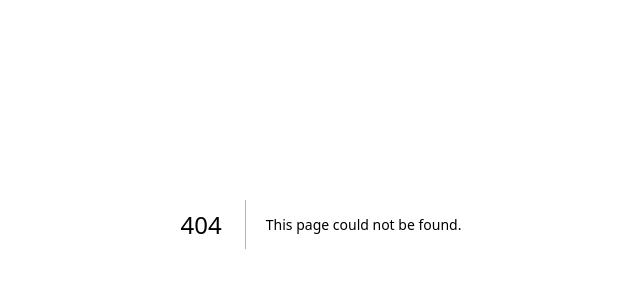
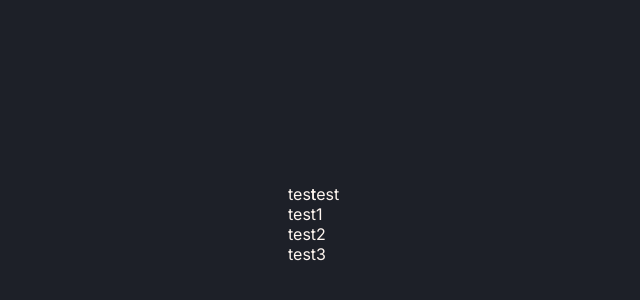
Before and after one commit to jasmine-dragons/tempo, a Next.js app in the folder client/: page /review in a window 1280 px wide. Before the commit this address had no page. Shown: the part 176-476 px from the top of the page, without its empty margins (319-959 px from the left). Built offline with nearby package versions, Linux system fonts and the light colour scheme.

Commit message:
add hardcoded review tab

```diff
--- /dev/null
+++ b/client/src/app/review/page.module.scss
@@ -0,0 +1,6 @@
+@use "src/styles/vars.scss" as vars;
+
+.container {
+    display: grid;
+    grid-template-columns: 35% auto;
+}
--- /dev/null
+++ b/client/src/app/review/page.tsx
@@ -0,0 +1,30 @@
+"use client"
+import ReviewTab from "@/components/ReviewTab";
+import styles from "./page.module.scss";
+import { useState, useEffect } from "react";
+
+export default function ReviewPage() {
+
+    const audios = ["test", "test1", "test2", "test3"];
+    const [active, setActive] = useState<string>(audios[0]);
+
+    return (
+      <main>
+        <div className={styles.container}>
+            <div className={styles.tabNav}>
+              {audios.map((audio) => (
+                <div
+                  onClick={() => setActive(audio)}
+                  key={audio}
+                >
+                  {audio}
+                </div>
+              ))}
+            </div>
+            <div className={styles.tabContent}>
+              <ReviewTab audio={active}/>
+            </div>
+        </div>
+      </main>
+    );
+  }
--- /dev/null
+++ b/client/src/components/ReviewTab/index.tsx
@@ -0,0 +1,16 @@
+import styles from "./style.module.scss";
+import Typography from "../Typography";
+
+interface AudioProps {
+    audio: string
+  }
+
+const ReviewTab = ({ audio }: AudioProps)=> {
+  return (
+    <div className={styles.container}>
+     {audio}
+    </div>
+  );
+};
+
+export default ReviewTab;
```
Also changed, not shown: client/src/components/ReviewTab/style.module.scss (added).
